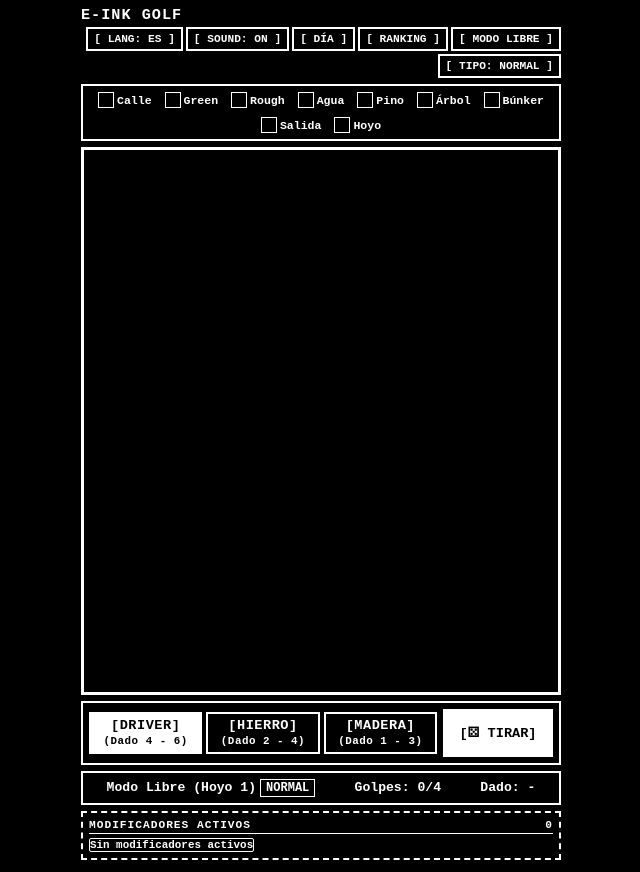
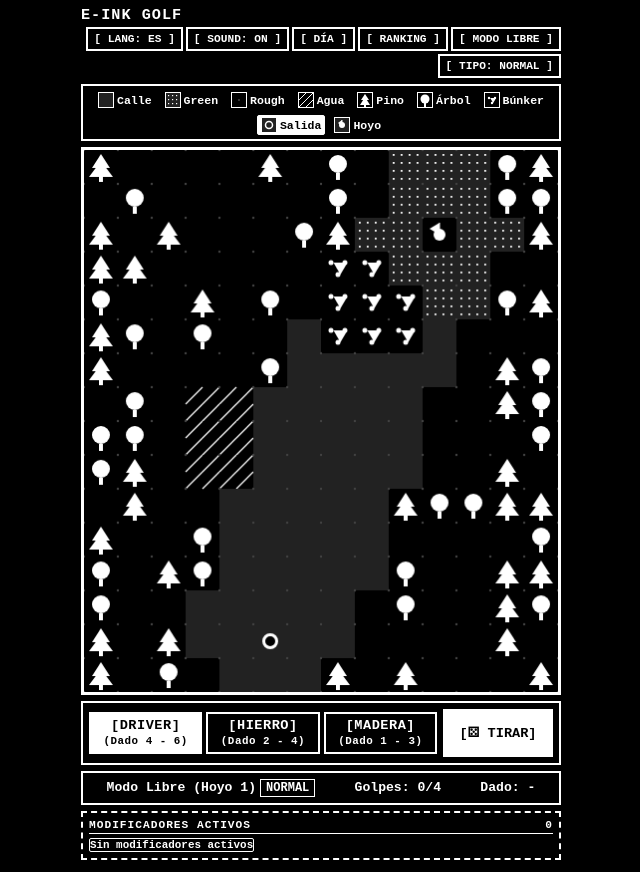
Before and after one commit to morpae/e-ink-golf, a website: page index.html in a window 1280 px wide. Shown: the whole page, without its empty margins (319-959 px from the left). Drawn offline with Linux system fonts and the light colour scheme.

Commit message:
correccion de el modo xxl en moviles v2

```diff
--- a/index.html
+++ b/index.html
@@ -814,6 +814,15 @@
         }
       }
 
+            function getCurrentMapType() {
+        if (isCourseMode || isMultiplayer) {
+          if (currentHole <= 3) return MAP_TYPES.NORMAL;
+          if (currentHole <= 6) return MAP_TYPES.AVANZADO;
+          return MAP_TYPES.XXL;
+        }
+        return freeModeMapType;
+      }
+
       function updateLanguageUI() {
         document.getElementById('btn-lang-toggle').innerText = t('langBtn');
         document.getElementById('btn-sound-toggle').innerText = soundEnabled ? t('soundOn') : t('soundOff');
@@ -869,7 +878,7 @@
         }
 
         document.getElementById('putt-banner').innerText = t('puttBanner');
-        spawnBirds(mapTypeVal);
+        spawnBirds(getCurrentMapType());
         updatePerksDisplay();
         drawBoard();
       }
@@ -1488,7 +1497,7 @@
         let divisor = !isAvanzado ? 3.4 : (isXXL ? 3.8 : 3.0);
         parVal = Math.max(3, Math.ceil(fairwayPath.length / divisor) + (!isAvanzado ? 1 : 2));
 
-        spawnBirds(mapTypeVal);
+        spawnBirds(getCurrentMapType());
         updatePerksDisplay();
         drawBoard();
       }
```
